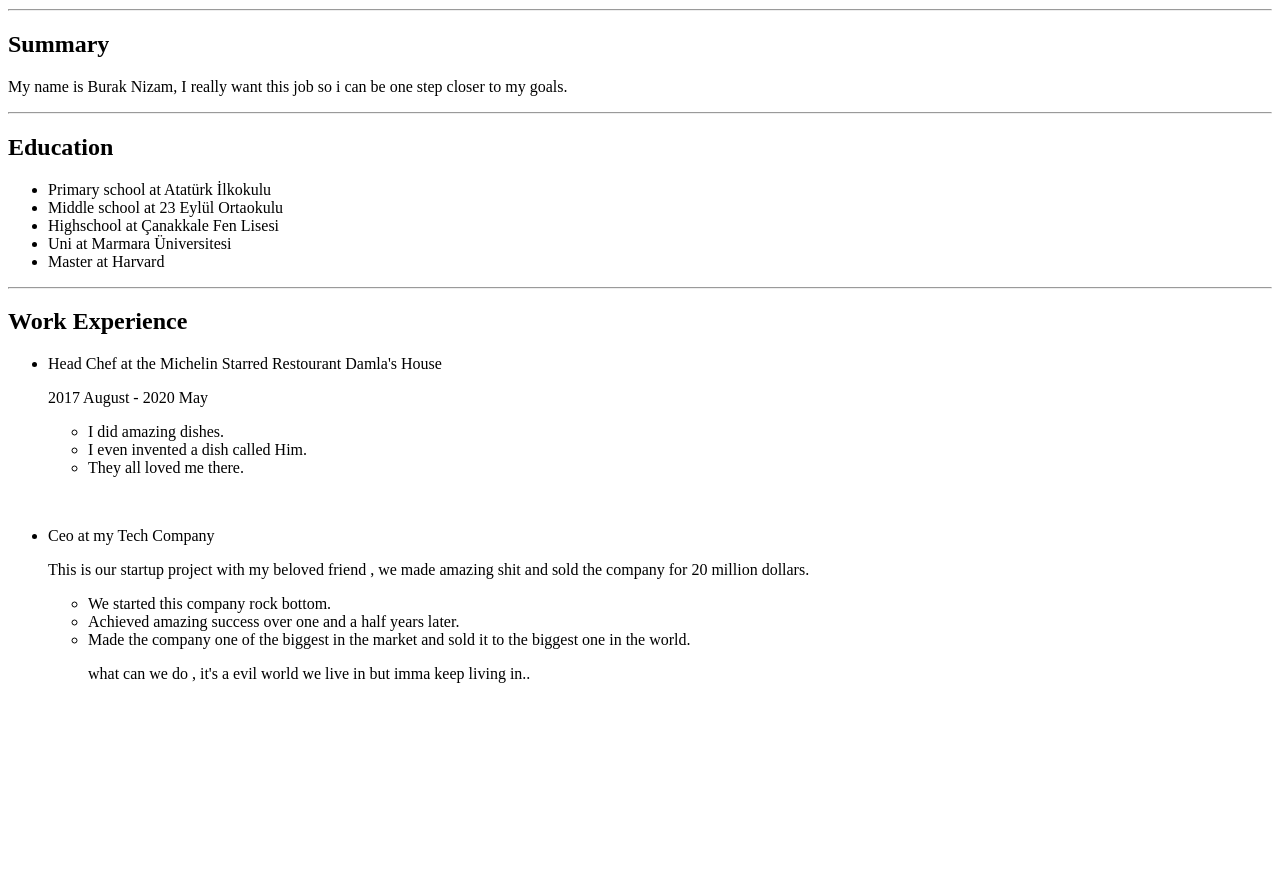
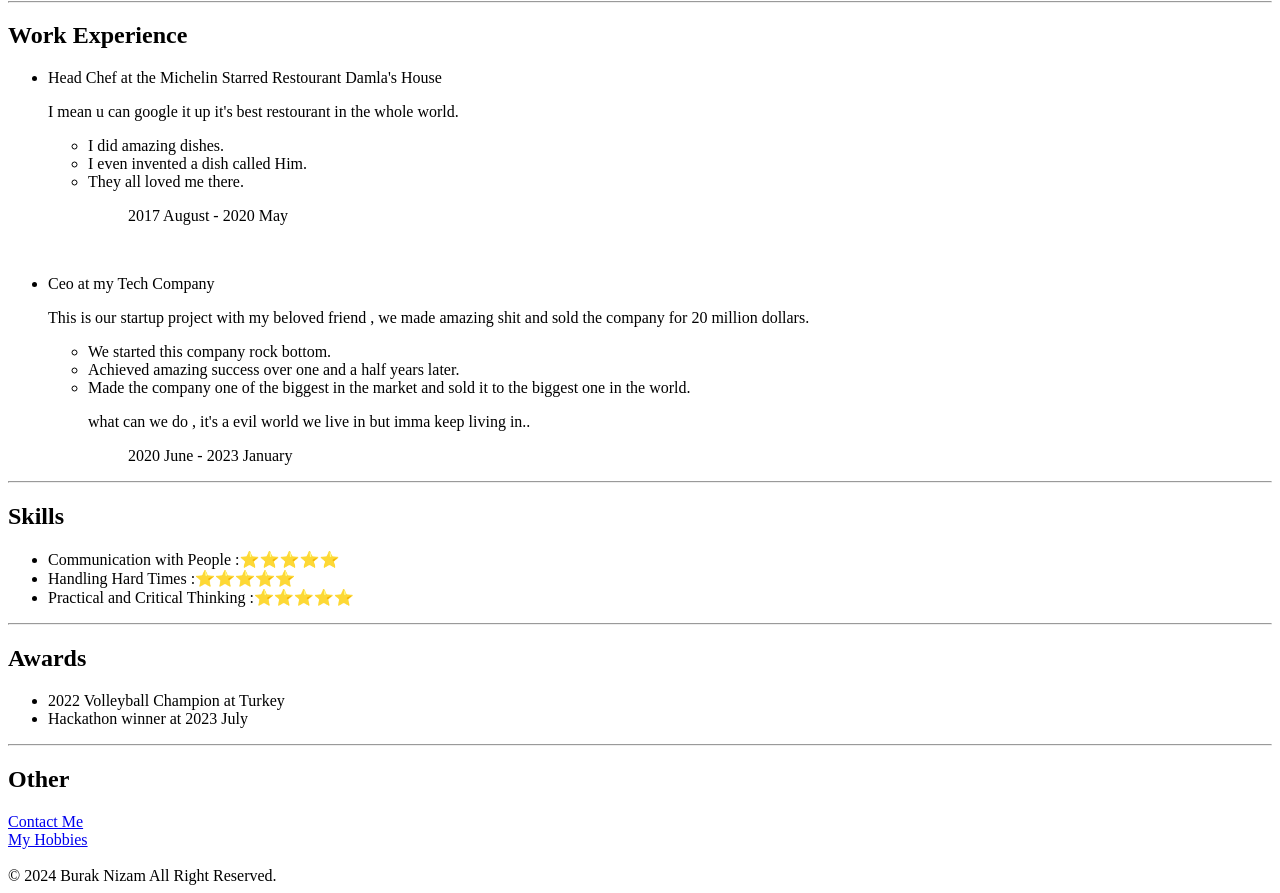
Before and after one commit to Flexistaken/Project, a plain HTML site: page proje.html in a window 1280 px wide. Shown: the part 519-1412 px from the top of the page. Before the commit the page ends 1218 px from the top, so only its background shows below. Drawn offline with Linux system fonts and the light colour scheme.

Commit message:
Add files via upload

```diff
--- a/proje.html
+++ b/proje.html
@@ -7,7 +7,7 @@
 
     <body>
         <h1>BURAK NİZAM</h1>
-        <img src="./1966.png" alt="Image of himothy him THE LEBRONNNN JAMESSS">
+        <img src="./1966.png" alt="Image of himothy him THE LEBRONNNN JAMESSS" width="200" height="150">
         <hr>
         <h2>Summary</h2>
         <p>My name is Burak Nizam, I really want this job so i can be one step closer to my goals.</p>
@@ -24,11 +24,14 @@
         <h2>Work Experience</h2>
         <ul>
             <li>Head Chef at the Michelin Starred Restourant Damla's House</li>
-            <p>2017 August - 2020 May</p>
+            <p>I mean u can google it up it's best restourant in the whole world.</p>
             <ul>
                 <li>I did amazing dishes.</li>
                 <li>I even invented a dish called Him.</li>
                 <li>They all loved me there.</li>
+                    <ul>
+                        <p>2017 August - 2020 May</p>
+                    </ul>
             </ul>
         </ul>
         <br>
@@ -40,8 +43,30 @@
                 <li>Achieved amazing success over one and a half years later.</li>
                 <li>Made the company one of the biggest in the market and sold it to the biggest one in the world.</li>
                 <p>what can we do , it's a evil world we live in but imma keep living in..</p>
+                <ul>
+                    <p>2020 June - 2023 January</p>
+                </ul>
             </ul>
         </ul>
-
+        <hr>
+        <h2>Skills</h2>
+        <ul>
+            <li>Communication with People :⭐️⭐️⭐️⭐️⭐️</li>
+            <li>Handling Hard Times :⭐️⭐️⭐️⭐️⭐️</li>
+            <li>Practical and Critical Thinking :⭐️⭐️⭐️⭐️⭐️</li>
+        </ul>
+        <hr>
+        <h2>Awards</h2>
+        <ul>
+            <li>2022 Volleyball Champion at Turkey</li>
+            <li>Hackathon winner at 2023 July</li>
+        </ul>
+        <hr>
+        <h2>Other</h2>
+        <a href = "./about" alt ="Contact">Contact Me</a>
+        <br>
+        <a href = "./hobbies" alt ="My hobbies">My Hobbies</a>
+        <br><br>
+        <footer>© 2024 Burak Nizam All Right Reserved.</footer>
     </body>
 </html>
```
Also changed, not shown: about.html (+2 -0 lines), hobbies.html (+6 -0 lines).
